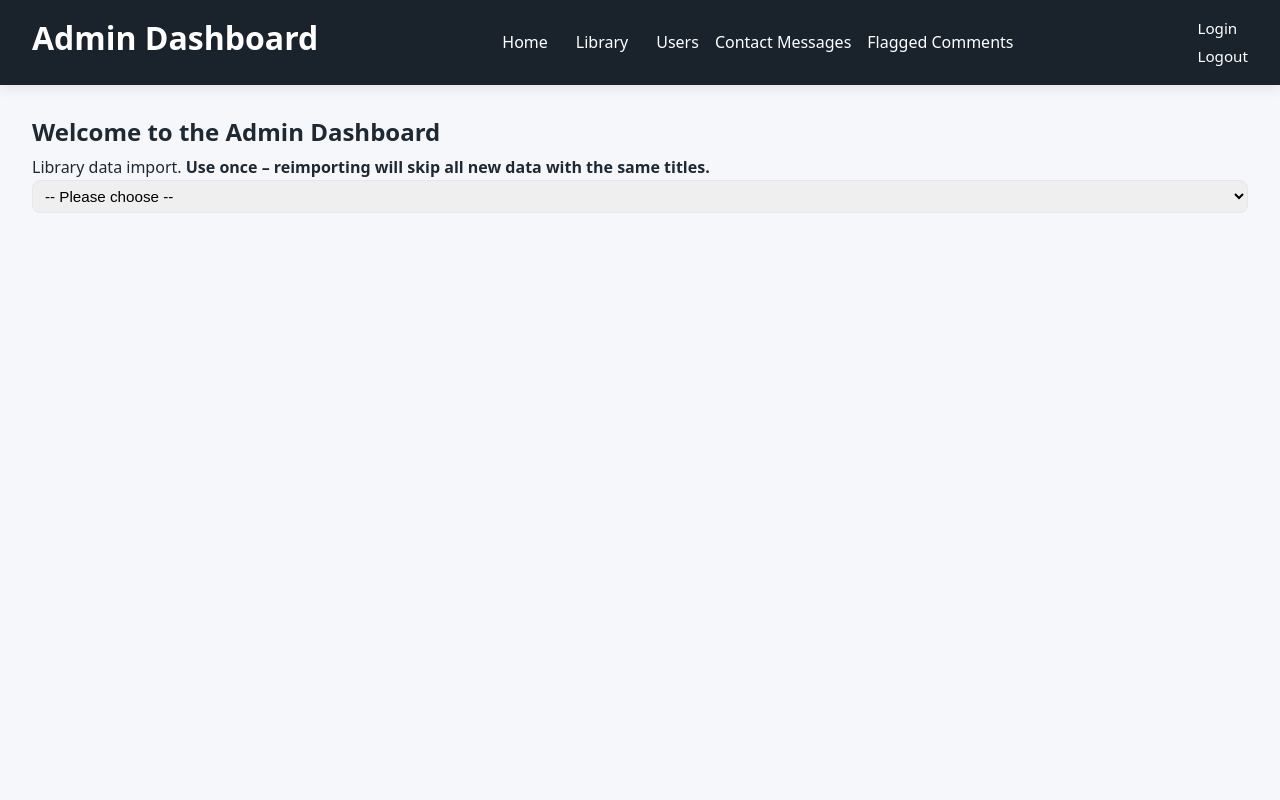
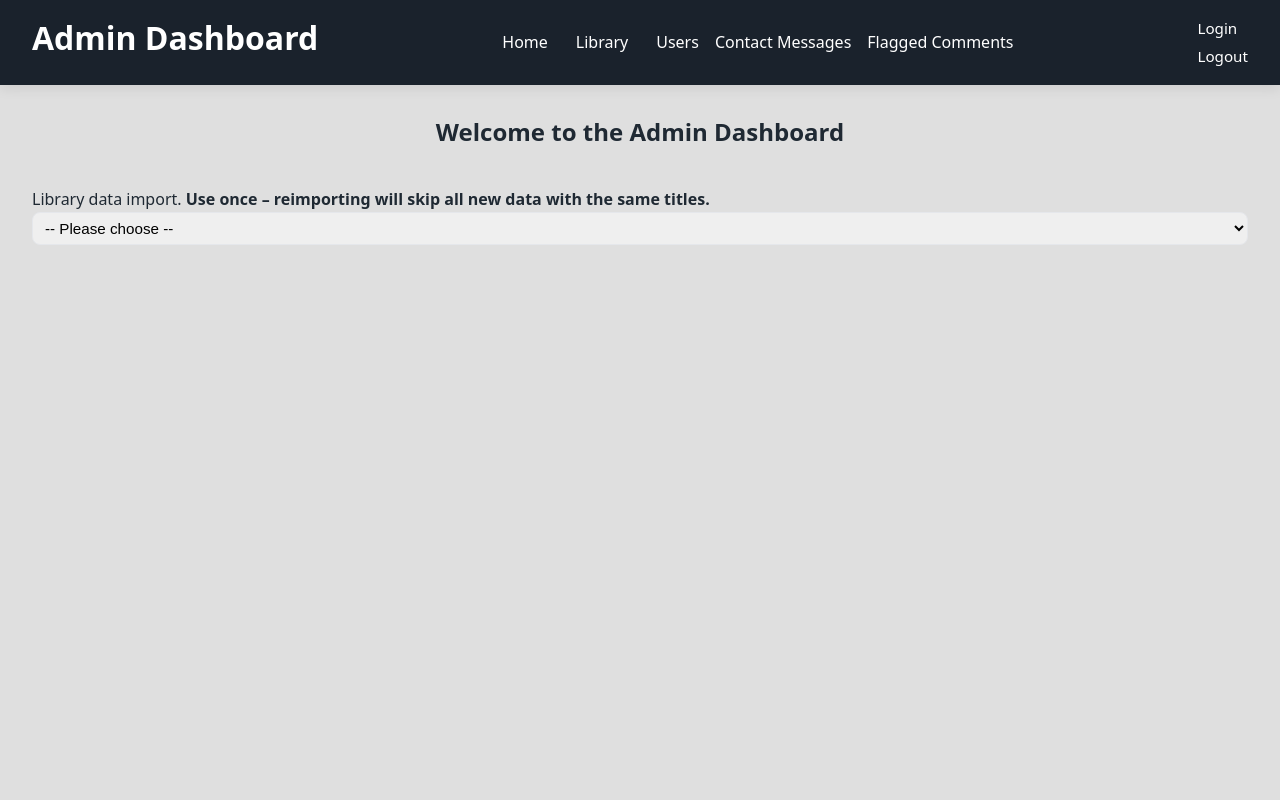
Before and after one commit to ArturSabanadze/PHPD_Klausur, a PHP site: page /AdminDashboard/admin_dashboard.php in a window 1280 px wide. Run offline with PHP 8.4, Linux system fonts and the light colour scheme; the visitor is signed in with stand-in values (Sample User, id 1).

Commit message:
move to git

```diff
--- a/public/AdminDashboard/admin_dashboard.php
+++ b/public/AdminDashboard/admin_dashboard.php
@@ -96,7 +96,7 @@ switch ($page) {
     default:
         ?>
         <section class="admin-card">
-            <h2>Welcome to the Admin Dashboard</h2>
+            <div class="admin-card-header"><h2>Welcome to the Admin Dashboard</h2></div>
 
             <label for="admin-action" class="admin-label">
                 Library data import.
--- a/public/AdminDashboard/styles/admin.css
+++ b/public/AdminDashboard/styles/admin.css
@@ -4,7 +4,7 @@
 
 body {
   font-family: var(--font-base);
-  background: var(--bg-dark-soft);
+  background: var(--bg-dark-admin)  !important;
   color: var(--text-main);
 }
 
@@ -20,6 +20,13 @@ body {
   color: var(--text-light);
   padding: var(--md) var(--lg);
   box-shadow: var(--shadow-md);
+}
+
+.admin-card .admin-card-header {
+  display: flex;
+  align-items: center;
+  justify-content: center;
+  margin-bottom: var(--lg);
 }
 
 .admin-nav {
@@ -189,11 +196,11 @@ button {
   min-width: 120px;
   padding: 6px 12px;
   margin-top: 5px;
-  border-radius: var(--radius-md);
+  border-radius: var(--radius-sm);
   border: none;
   background: var(--primary);
   color: var(--text-light);
-  font-weight: 600;
+  font-weight: 400;
   cursor: pointer;
   transition: background var(--transition), transform var(--transition);
 }
--- a/public/styles/global.css
+++ b/public/styles/global.css
@@ -6,6 +6,7 @@
   --bg-surface: #ffffff;
   --bg-dark: #1a222c;
   --bg-dark-soft: #2b2b2b;
+  --bg-dark-admin: #dfdfdf;
 
   --primary: #3f51b5;
   --primary-hover: #303f9f;
```
Also changed, not shown: Documentation/index.html (added).
